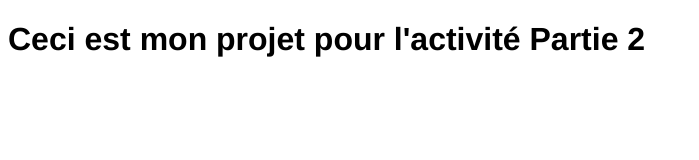
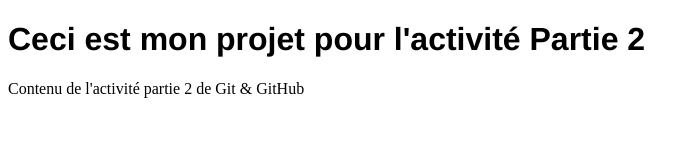
Before and after one commit to severinelucbert/monProjet, a plain HTML site: page Git.html in a window 1280 px wide. Shown: the whole page, without its empty margins (0-699 px from the left). Drawn offline with Linux system fonts and the light colour scheme.

Commit message:
Ajout de texte dans git.html

```diff
--- a/Git.html
+++ b/Git.html
@@ -8,6 +8,6 @@
 
 <body>
 <h1>Ceci est mon projet pour l'activité Partie 2</h1>
-
+<p>Contenu de l'activité partie 2 de Git & GitHub</p>
 </body>
 </html>
```
